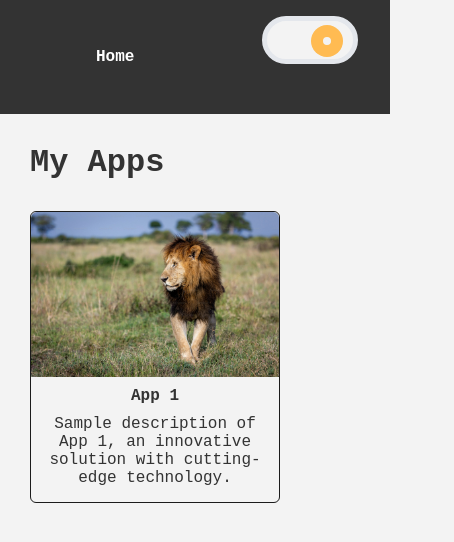
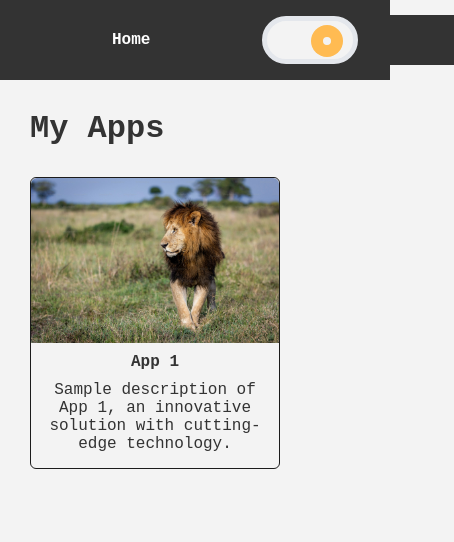
Before and after one commit to wassim-slimane/Portfolio, a website: page my-projects/apps/index.html in a window 390 px wide. Shown: the whole page, 454 px wide, since content can reach past the window. Drawn offline with Linux system fonts and the light colour scheme.

Commit message:
fix(app): padding issue with navigation

```diff
--- a/styles/scss/apps.scss
+++ b/styles/scss/apps.scss
@@ -17,7 +17,10 @@ body {
     nav {
         .nav-links {
             display: flex !important;
-            position: initial !important;
+            position: absolute;
+            top: inherit;
+            right: inherit;
+            padding: inherit;
 
             li {
                 margin: 0 1rem;
```
Also changed, not shown: styles/css/apps.css, 1 other file.
